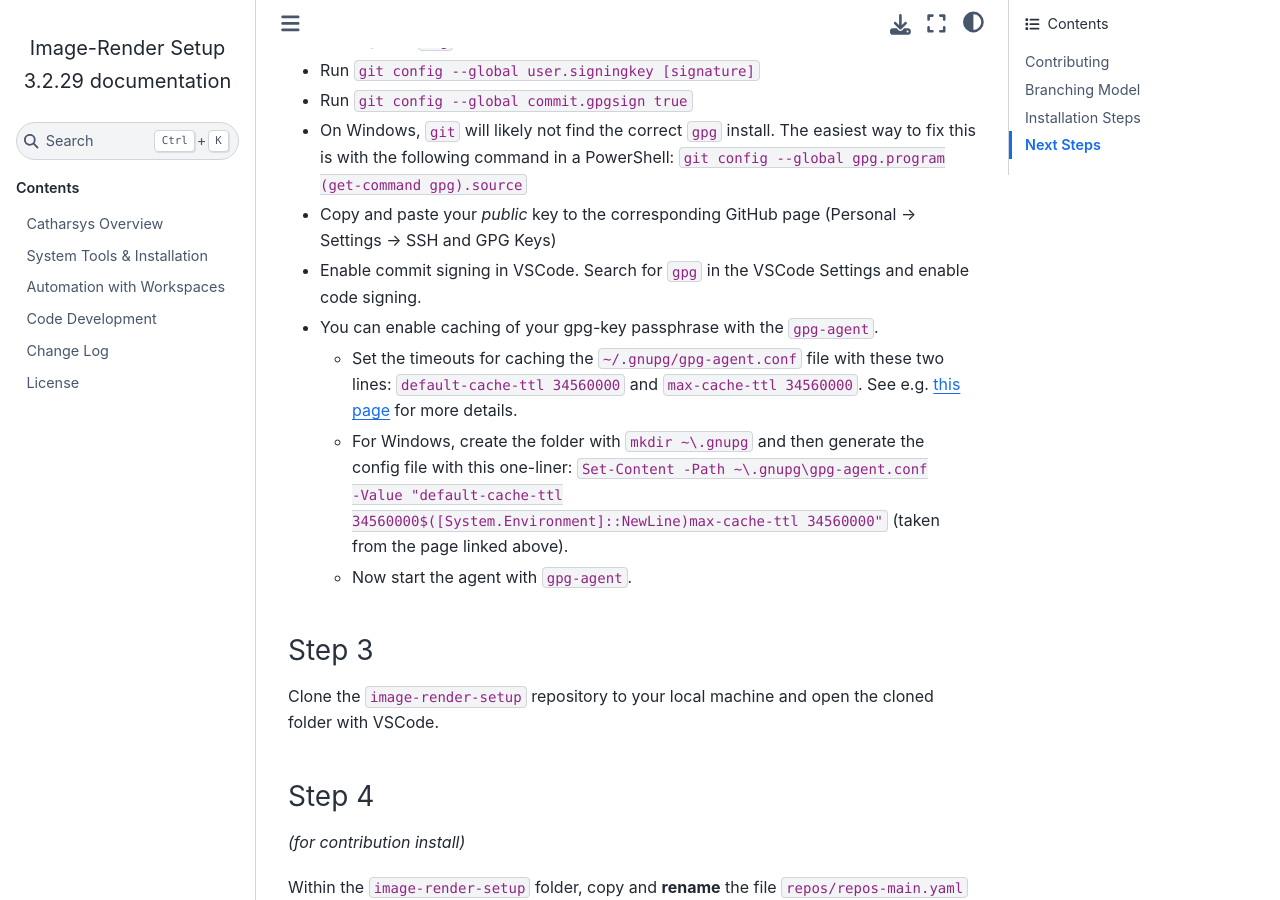
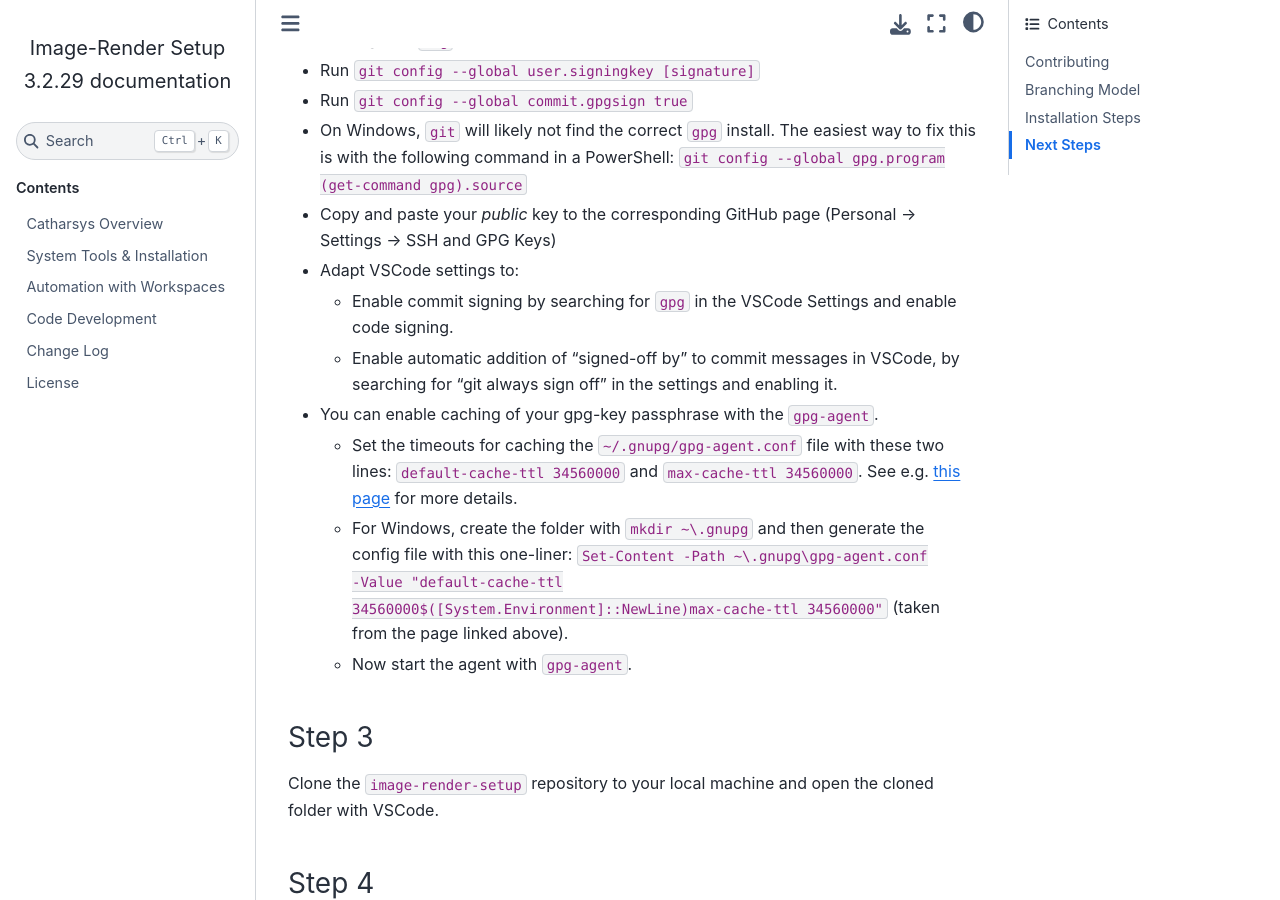
Before and after one commit to boschresearch/image-render-setup, a Sphinx documentation site: the page built from docs/source/install_development.md, in a window 1280 px wide and 900 px high, scrolled down 2400 px. Built offline with Sphinx 7.4.7 and the Sphinx Book theme 1.1.4, drawn with Linux system fonts in a browser that asks for light colours; the version number is read from the project's files by our own code.

Commit message:
adds note on VSCode setting for signed-off by commit messages
Signed-off-by: cribeul <christian.perwass@de.bosch.com>

```diff
--- a/docs/source/install_development.md
+++ b/docs/source/install_development.md
@@ -50,7 +50,9 @@ There is a nice description of how to set this up [here](https://dev.to/devmount
 - Run `git config --global commit.gpgsign true`
 - On Windows, `git` will likely not find the correct `gpg` install. The easiest way to fix this is with the following command in a PowerShell: `git config --global gpg.program (get-command gpg).source`
 - Copy and paste your *public* key to the corresponding GitHub page (Personal -> Settings -> SSH and GPG Keys)
-- Enable commit signing in VSCode. Search for `gpg` in the VSCode Settings and enable code signing.
+- Adapt VSCode settings to:
+    - Enable commit signing by searching for `gpg` in the VSCode Settings and enable code signing.
+    - Enable automatic addition of "signed-off by" to commit messages in VSCode, by searching for "git always sign off" in the settings and enabling it.
 - You can enable caching of your gpg-key passphrase with the `gpg-agent`.
     - Set the timeouts for caching the `~/.gnupg/gpg-agent.conf` file with these two lines: `default-cache-ttl 34560000` and `max-cache-ttl 34560000`. See e.g. [this page](https://superuser.com/questions/624343/keep-gnupg-credentials-cached-for-entire-user-session) for more details.
     - For Windows, create the folder with `mkdir ~\.gnupg` and then generate the config file with this one-liner: `Set-Content -Path ~\.gnupg\gpg-agent.conf -Value "default-cache-ttl 34560000$([System.Environment]::NewLine)max-cache-ttl 34560000"` (taken from the page linked above).
```
